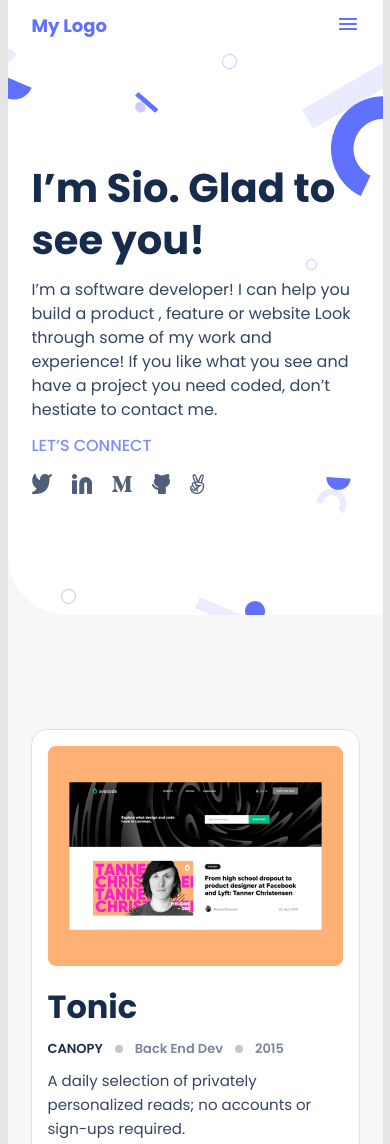
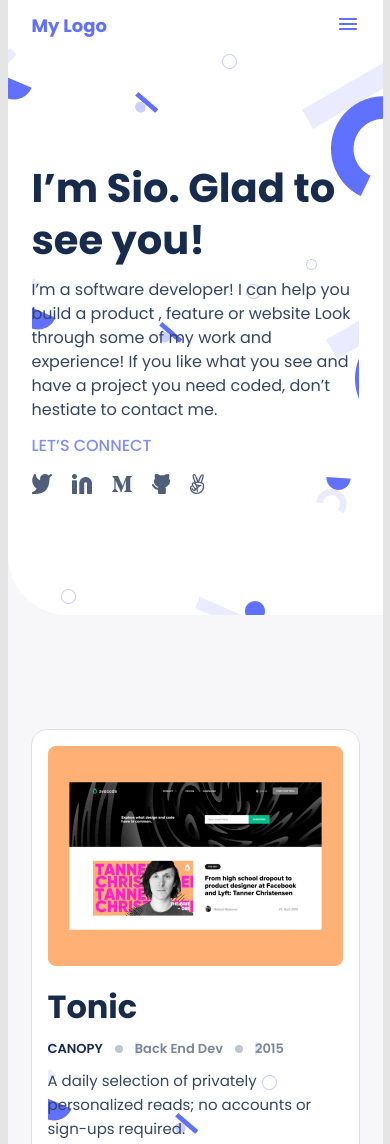
Before and after one commit to May126-sone/FIGMA-1-PORTFOLIO, a website: page index.html in a window 390 px wide. Shown: the top 1144 px of the page. Drawn offline with Linux system fonts and the light colour scheme; files whose address does not match are found by name.

Commit message:
Change the style

```diff
--- a/index.html
+++ b/index.html
@@ -21,7 +21,11 @@
         </nav>
       </header>
 
-      <figure><p style="background-image: url('header-shapes-mobile.png');"></p></figure>
+      <style>
+        p {
+          background-image: url('header-shapes-mobile.png');
+        }
+        </style>
       <main>
         <section class="headline bg-white">
           <h1 class="title">I’m Sio. Glad to see you!</h1>
```
